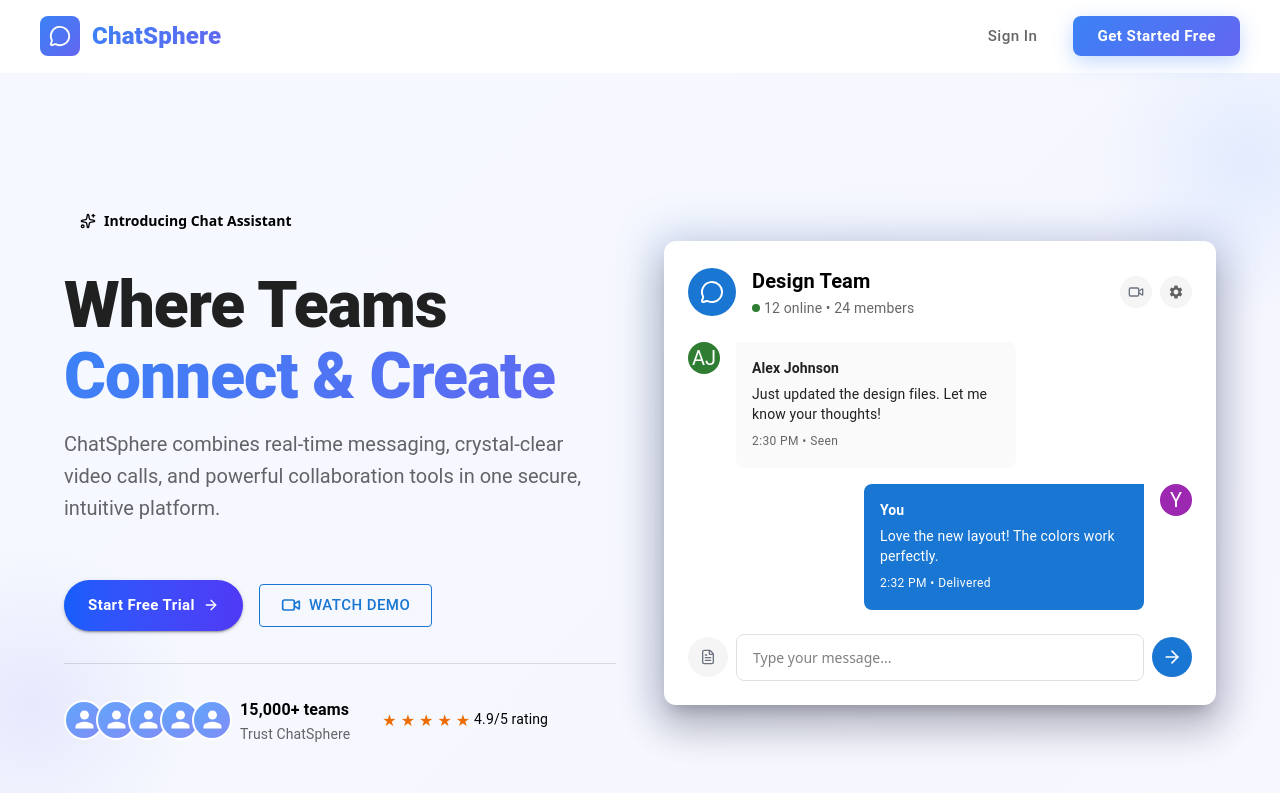
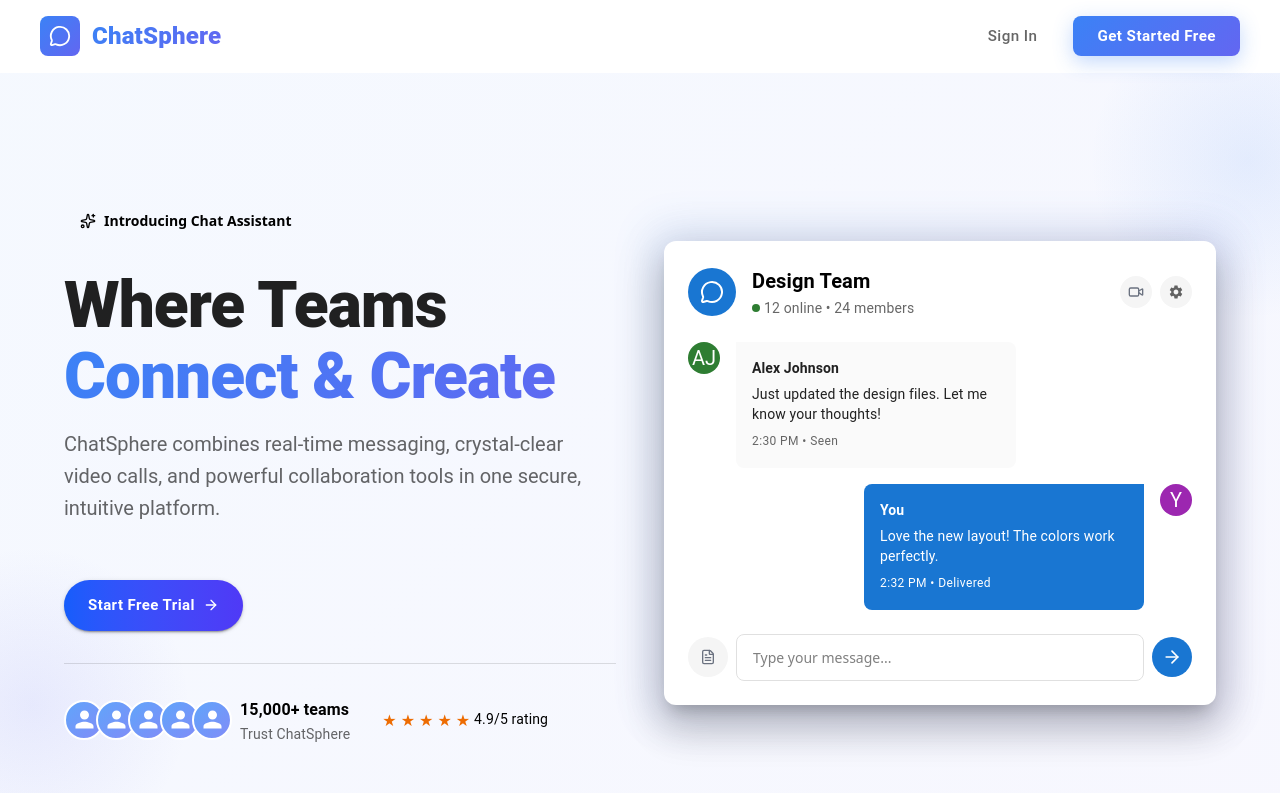
Before and after one commit to sudo-devKm/chat-sphere, a React (Vite) app in the folder frontend/: page / in a window 1280 px wide. Shown: the top 800 px of the page. Built offline with nearby package versions, Linux system fonts and the light colour scheme; no server answers.

Commit message:
removed: unused links

```diff
--- a/frontend/src/components/home/FinalCTASection.tsx
+++ b/frontend/src/components/home/FinalCTASection.tsx
@@ -59,7 +59,7 @@ export const FinalCTASection = () => {
 					>
 						Get Started Free
 					</CtaButton>
-					<CtaButton
+					{/* <CtaButton
 						to='/contact'
 						variant='outlined'
 						sx={{
@@ -72,7 +72,7 @@ export const FinalCTASection = () => {
 						}}
 					>
 						Contact Sales
-					</CtaButton>
+					</CtaButton> */}
 				</Stack>
 
 				<Stack
--- a/frontend/src/components/home/HeroSection.tsx
+++ b/frontend/src/components/home/HeroSection.tsx
@@ -153,7 +153,7 @@ const HeroContent = () => {
 				<CtaButton to='/register' withArrow>
 					Start Free Trial
 				</CtaButton>
-				<CtaButton
+				{/* <CtaButton
 					to='/demo'
 					variant='outlined'
 					sx={{
@@ -172,7 +172,7 @@ const HeroContent = () => {
 						<Video style={{ width: '20px', height: '20px' }} />
 					</Box>
 					Watch Demo
-				</CtaButton>
+				</CtaButton> */}
 			</Stack>
 
 			{/* Trust Indicators */}
```
